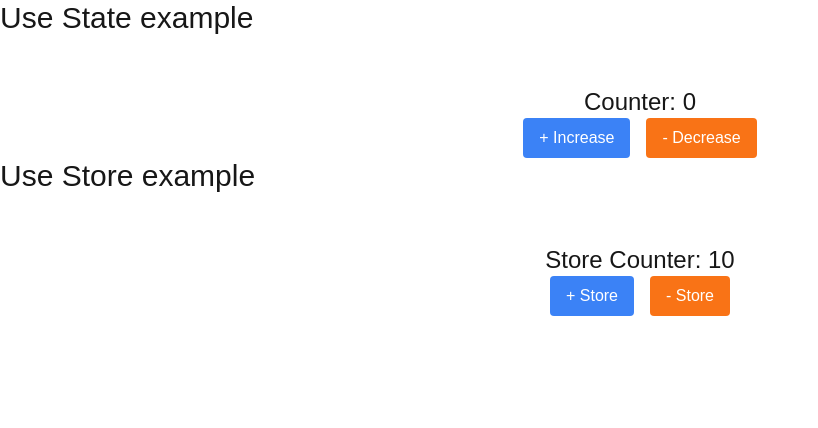
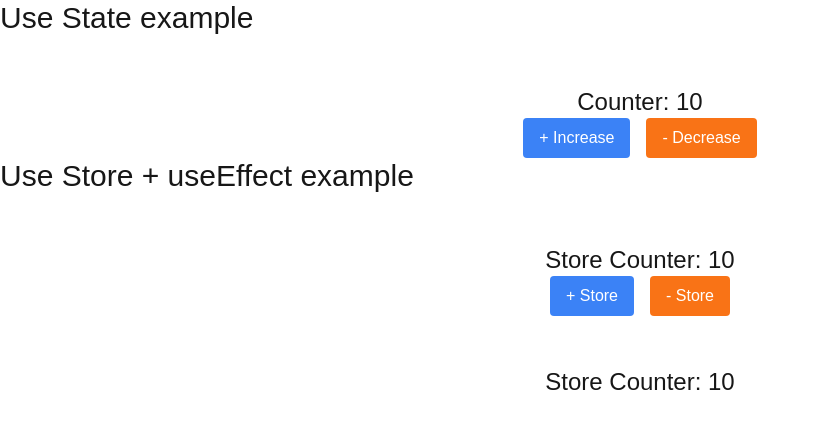
Before and after one commit to ajaxsys/try-nextjs, a Next.js app: page / in a window 1280 px wide. Shown: the top 428 px of the page, without its empty margins (0-818 px from the left). Built offline with nearby package versions, Linux system fonts and the light colour scheme.

Commit message:
useEffect demerit

```diff
--- a/app/page.tsx
+++ b/app/page.tsx
@@ -1,5 +1,6 @@
 import CounterUseState from "@/components/counter_useState";
 import CounterStore from "@/components/counter_useStore";
+import CounterStoreDisplayOnly from "@/components/counter_useStoreDisplayOnly";
 
 async function fetchCounterFromDB(): Promise<number> {
   // MOCK
@@ -15,9 +16,10 @@ export default async function Home() {
 
   return (<>
     <h1 className="text-3xl">Use State example</h1>
-    <CounterUseState />
-    <h1 className="text-3xl">Use Store example</h1>
+    <CounterUseState serverCounter={counterValue} />
+    <h1 className="text-3xl">Use Store + useEffect example</h1>
     <CounterStore serverCounter={counterValue} />
+    <CounterStoreDisplayOnly />
   </>
   );
 }
--- a/components/counter_useState.tsx
+++ b/components/counter_useState.tsx
@@ -2,9 +2,12 @@
 
 import React, { useState } from 'react';
 
-const Counter: React.FC = () => {
+interface CounterComponentProps {
+  serverCounter?: number; // Init value fetch from db
+}
+const CounterComponent: React.FC<CounterComponentProps> = ({ serverCounter = 0 }) => {
   // 使用 useState 钩子定义 count 状态，并设置其类型为 number
-  const [count, setCount] = useState<number>(0);
+  const [count, setCount] = useState<number>(serverCounter);
 
   // 定义增加和减少计数的函数
   const increment = (): void => setCount(count + 1);
@@ -23,4 +26,4 @@ const Counter: React.FC = () => {
   );
 }
 
-export default Counter;
+export default CounterComponent;
--- a/components/counter_useStore.tsx
+++ b/components/counter_useStore.tsx
@@ -9,18 +9,18 @@ interface CounterComponentProps {
   serverCounter: number; // Init value fetch from db
 }
 const CounterComponent: React.FC<CounterComponentProps> = ({ serverCounter }) => {
-  const count = useSelector((state: RootState) => state.counter.value);
   const dispatch = useDispatch();
 
+  // 方式１：`state.counter.value || serverCounter` でSSRの際には初期値を優先表示させるように、そうしないと一瞬で0表示される
+  const count = useSelector((state: RootState) => state.counter.value || serverCounter);
+  //        ここのuseEffectは、遅延でクライアント側のstoreに初期化することです
   useEffect(() => {
-    // Client need to reset the count to serverCounter
-    dispatch(initializeCount(serverCounter));
-  }, [serverCounter, dispatch]);
+    dispatch(initializeCount(count));
+  }, []);
 
   return (
     <div style={{ textAlign: 'center', marginTop: '50px' }}>
-      {/* 注意：{count > 0 ? count : serverCounter} でSSRの際には初期値取得できるように、そうしないと一瞬で0表示される */}
-      <h1 className='text-2xl'>Store Counter: {count > 0 ? count : serverCounter}</h1>
+      <h1 className='text-2xl'>Store Counter: {count}</h1>
       <button
         className="bg-blue-500 text-white py-2 px-4 rounded hover:bg-blue-700 transition"
         onClick={() => dispatch(increment())}>+ Store</button>
--- /dev/null
+++ b/components/counter_useStoreDisplayOnly.tsx
@@ -0,0 +1,18 @@
+"use client"
+
+import React from 'react';
+import { useSelector } from 'react-redux';
+import { RootState } from '@/lib/store';
+
+const CounterComponent: React.FC = () => {
+
+  const count = useSelector((state: RootState) => state.counter.value);
+
+  return (
+    <div style={{ textAlign: 'center', marginTop: '50px' }}>
+      <h1 className='text-2xl'>Store Counter: {count}</h1>
+    </div>
+  );
+};
+
+export default CounterComponent;
```
Also changed, not shown: 1 other file (tests, documents, lock files or other folders).
